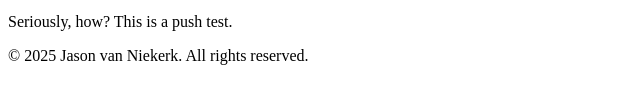
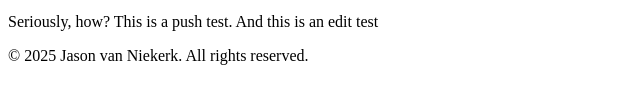
Before and after one commit to JasonVNZA/jasonvnza.github.io, a plain HTML site: page index.html in a window 1280 px wide. Shown: the part 369-472 px from the top of the page, without its empty margins (0-640 px from the left). Drawn offline with Linux system fonts and the light colour scheme.

Commit message:
Update index.html

```diff
--- a/index.html
+++ b/index.html
@@ -13,7 +13,7 @@
 
 	<main>
 		<img src="https://avatars.githubusercontent.com/u/201593717?v=4" alt="Me">
-		<p>Seriously, how? This is a push test.</p>
+		<p>Seriously, how? This is a push test. And this is an edit test</p>
 	</main>
 
 	<footer>
```
